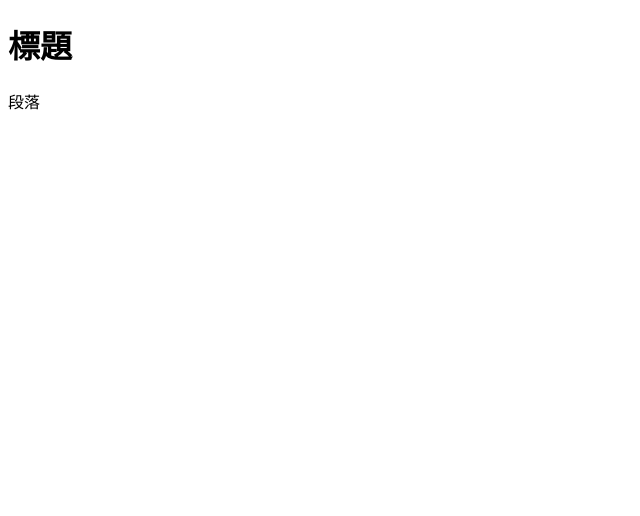
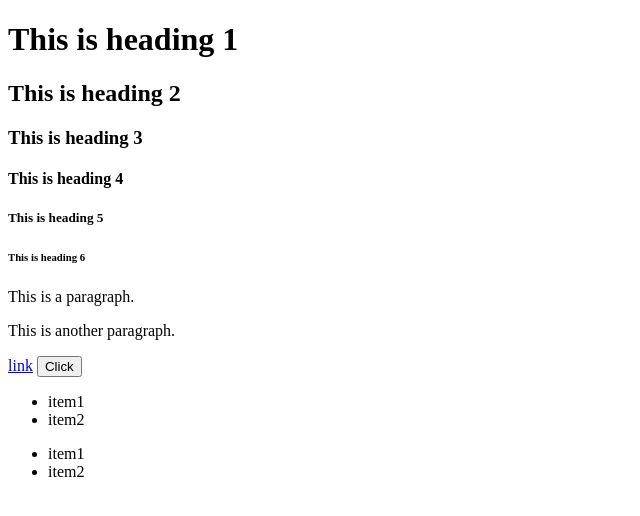
Before and after one commit to ShawnTseng/HTML5-practice, a plain HTML site: page index.html in a window 1280 px wide. Shown: the whole page, without its empty margins (0-640 px from the left). Drawn offline with Linux system fonts and the light colour scheme.

Commit message:
常用標籤

```diff
--- a/index.html
+++ b/index.html
@@ -1,12 +1,35 @@
 <!DOCTYPE html>
 <html>
-    <head>
-        <title>頁面標題</title>
-    </head>
 
-    <body>
-        <h1>標題</h1>
+<head>
+    <title>頁面標題</title>
+</head>
 
-        <p>段落</p>
-    </body>
+<body>
+    <!-- 標題 -->
+    <h1>This is heading 1</h1>
+    <h2>This is heading 2</h2>
+    <h3>This is heading 3</h3>
+    <h4>This is heading 4</h4>
+    <h5>This is heading 5</h5>
+    <h6>This is heading 6</h6>
+    <!-- 段落 -->
+    <p>This is a paragraph.</p>
+    <p>This is another paragraph.</p>
+    <!-- 連結 -->
+    <a href="https://pbs.twimg.com/profile_images/927645314630193158/ufoYTbbi_400x400.jpg">link</a>
+    <!-- 按鈕 -->
+    <button>Click</button>
+    <!-- 無順序清單 -->
+    <ul>
+        <li>item1</li>
+        <li>item2</li>
+    </ul>
+    <!-- 有順序清單 -->
+    <ul>
+        <li>item1</li>
+        <li>item2</li>
+    </ul>
+</body>
+
 </html>
```
